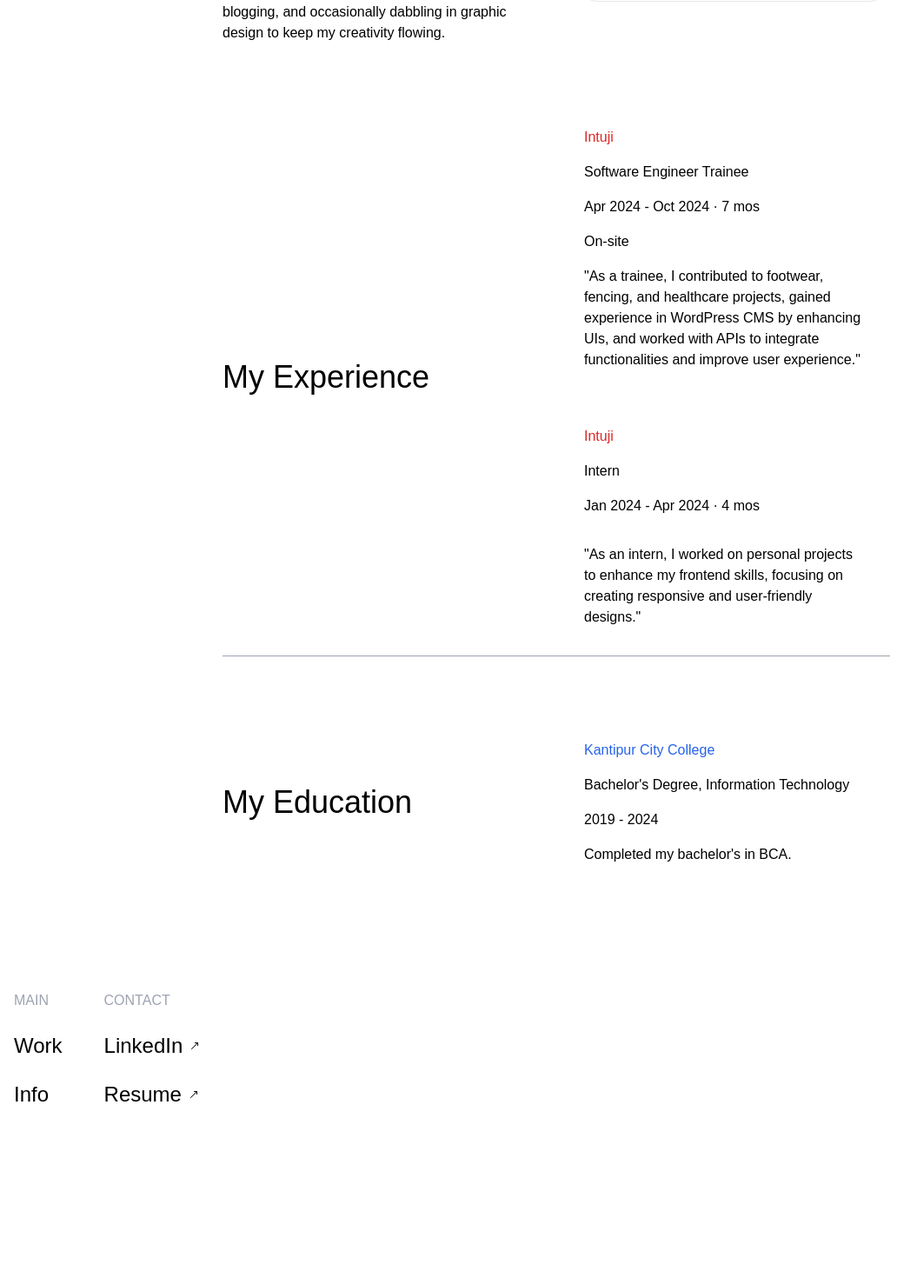
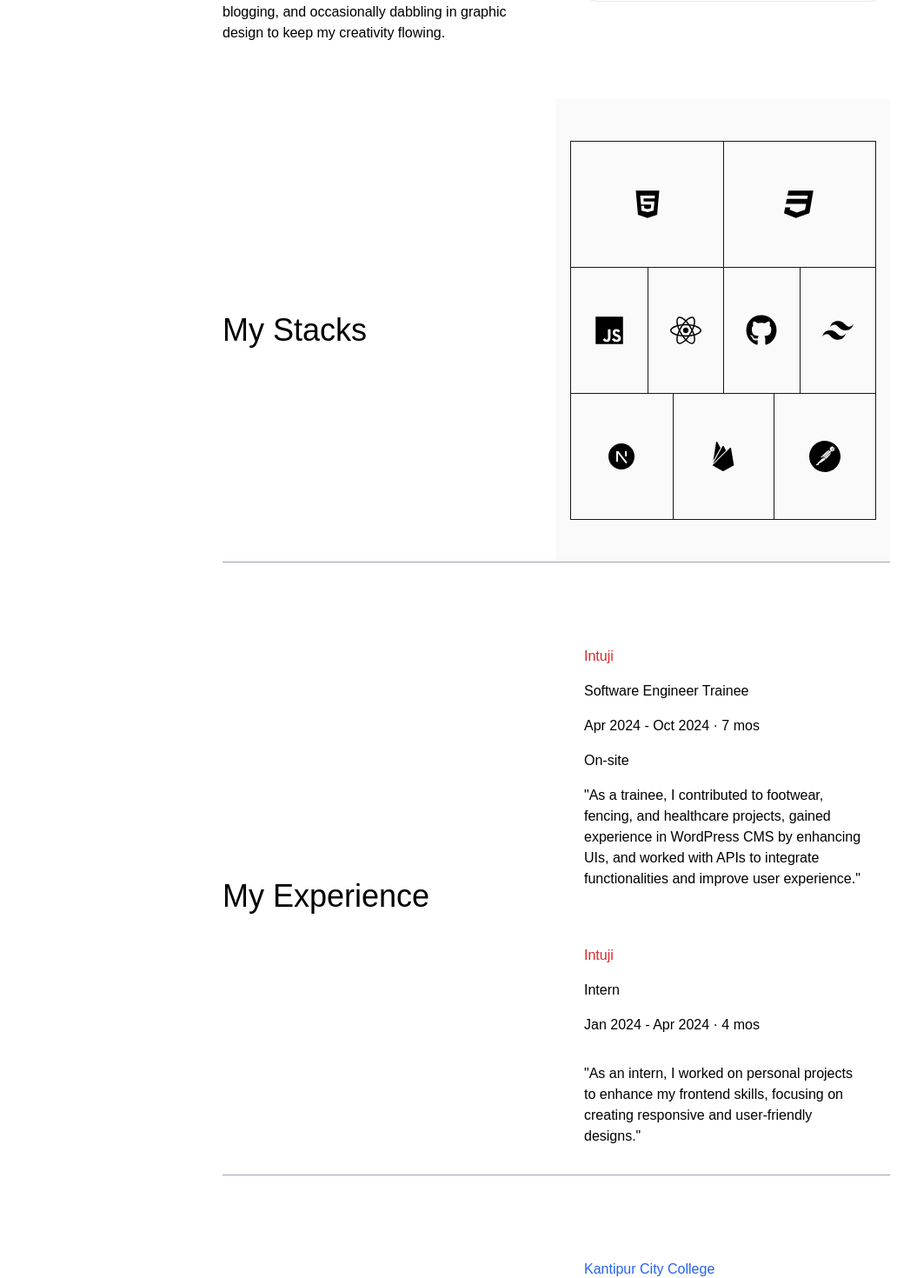
Before and after one commit to rikeshhh/portfolioo, a Next.js app: page /info in a window 1280 px wide. Shown: the part 2506-3976 px from the top of the page at 87% size, without its empty margins (0-1055 px from the left). Before the commit the page ends 3829 px from the top, so only its background shows below. Built offline with nearby package versions, Linux system fonts and the light colour scheme; a web font is replaced by a local one.

Commit message:
feat:added a stack section

```diff
--- a/package.json
+++ b/package.json
@@ -21,6 +21,7 @@
     "next-themes": "^0.4.4",
     "react": "^19.0.0",
     "react-dom": "^19.0.0",
+    "react-icons": "^5.4.0",
     "tailwind-merge": "^2.5.5"
   },
   "devDependencies": {
--- a/src/app/info/page.tsx
+++ b/src/app/info/page.tsx
@@ -5,22 +5,29 @@ import InfoCard from "@/components/InfoCard";
 import InfoCardTwo from "@/components/InfoCardTwo";
 import MyEducation from "@/section/Education";
 import MyExperience from "@/section/Experience";
+import Stack from "@/section/Stack";
 
-export default function Info(){
-    return(
+export default function Info() {
+  return (
     <section className="work w-full  min-h-screen  font-unbounded">
       <div className="flex flex-col justify-center items-center container mx-auto md:px-56 gap-16">
         <div className="w-full flex flex-col justify-start items-start py-24 px-4 ">
-                <span className="flex items-center text-gray-400"><Dot size={48} strokeWidth={3} />About me</span>
-               <h2 className=" md:text-7xl font-semibold">I am passionate about creating beautiful products that
-               empower people.</h2>
+          <span className="flex items-center text-gray-400">
+            <Dot size={48} strokeWidth={3} />
+            About me
+          </span>
+          <h2 className=" md:text-7xl font-semibold">
+            I am passionate about creating beautiful products that empower
+            people.
+          </h2>
         </div>
-        <InfoCard blogContent={BlogOne}/>
-        <InfoCardTwo blogContent={BlogTwo}/>
-        <InfoCard blogContent={BlogThree}/>
-        <MyExperience/>
-        <MyEducation/>
+        <InfoCard blogContent={BlogOne} />
+        <InfoCardTwo blogContent={BlogTwo} />
+        <InfoCard blogContent={BlogThree} />
+        <Stack />
+        <MyExperience />
+        <MyEducation />
       </div>
     </section>
-    )
+  );
 }
--- /dev/null
+++ b/src/components/ClipPathLink.tsx
@@ -0,0 +1,136 @@
+import { useAnimate } from "framer-motion";
+import { useTheme } from "next-themes";
+import React from "react";
+import { FaCss3, FaGithub, FaHtml5, FaJs, FaReact } from "react-icons/fa";
+import { IoLogoFirebase } from "react-icons/io5";
+import { RiTailwindCssFill,RiNextjsFill  } from "react-icons/ri";
+import { SiPostman } from "react-icons/si";
+
+export const ExampleStack = () => {
+  return (
+    <div className="bg-neutral-50 px-4 py-12">
+      <div className="mx-auto max-w-7xl">
+        <ClipPathLinks />
+      </div>
+    </div>
+  );
+};
+
+const ClipPathLinks = () => {
+  return (
+    <div className="divide-y divide-neutral-900 border border-neutral-900 ">
+      <div className="grid grid-cols-2 divide-x divide-neutral-900 text-black">
+        <LinkBox Icon={FaHtml5} href="#" />
+        <LinkBox Icon={FaCss3} href="#" />
+      </div>
+      <div className="grid grid-cols-4 divide-x divide-neutral-900 text-black">
+        <LinkBox Icon={FaJs} href="#" />
+        <LinkBox Icon={FaReact} href="#" />
+        <LinkBox Icon={FaGithub} href="#" />
+        <LinkBox Icon={RiTailwindCssFill} href="#" />
+      </div>
+      <div className="grid grid-cols-3 divide-x divide-neutral-900 text-black">
+        <LinkBox Icon={RiNextjsFill} href="#" />
+        <LinkBox Icon={IoLogoFirebase} href="#" />
+        <LinkBox Icon={SiPostman} href="#" />
+      </div>
+    </div>
+  );
+};
+
+const NO_CLIP = "polygon(0 0, 100% 0, 100% 100%, 0% 100%)";
+const BOTTOM_RIGHT_CLIP = "polygon(0 0, 100% 0, 0 0, 0% 100%)";
+const TOP_RIGHT_CLIP = "polygon(0 0, 0 100%, 100% 100%, 0% 100%)";
+const BOTTOM_LEFT_CLIP = "polygon(100% 100%, 100% 0, 100% 100%, 0 100%)";
+const TOP_LEFT_CLIP = "polygon(0 0, 100% 0, 100% 100%, 100% 0)";
+
+const ENTRANCE_KEYFRAMES = {
+  left: [BOTTOM_RIGHT_CLIP, NO_CLIP],
+  bottom: [BOTTOM_RIGHT_CLIP, NO_CLIP],
+  top: [BOTTOM_RIGHT_CLIP, NO_CLIP],
+  right: [TOP_LEFT_CLIP, NO_CLIP],
+};
+
+const EXIT_KEYFRAMES = {
+  left: [NO_CLIP, TOP_RIGHT_CLIP],
+  bottom: [NO_CLIP, TOP_RIGHT_CLIP],
+  top: [NO_CLIP, TOP_RIGHT_CLIP],
+  right: [NO_CLIP, BOTTOM_LEFT_CLIP],
+};
+
+const LinkBox = ({ Icon, href }) => {
+  const [scope, animate] = useAnimate();
+
+  const getNearestSide = (e) => {
+    const box = e.target.getBoundingClientRect();
+
+    const proximityToLeft = {
+      proximity: Math.abs(box.left - e.clientX),
+      side: "left",
+    };
+    const proximityToRight = {
+      proximity: Math.abs(box.right - e.clientX),
+      side: "right",
+    };
+    const proximityToTop = {
+      proximity: Math.abs(box.top - e.clientY),
+      side: "top",
+    };
+    const proximityToBottom = {
+      proximity: Math.abs(box.bottom - e.clientY),
+      side: "bottom",
+    };
+
+    const sortedProximity = [
+      proximityToLeft,
+      proximityToRight,
+      proximityToTop,
+      proximityToBottom,
+    ].sort((a, b) => a.proximity - b.proximity);
+
+    return sortedProximity[0].side;
+  };
+
+  const handleMouseEnter = (e) => {
+    const side = getNearestSide(e);
+
+    animate(scope.current, {
+      clipPath: ENTRANCE_KEYFRAMES[side],
+    });
+  };
+
+  const handleMouseLeave = (e) => {
+    const side = getNearestSide(e);
+
+    animate(scope.current, {
+      clipPath: EXIT_KEYFRAMES[side],
+    });
+  };
+  const { theme } = useTheme()
+console.log(theme);
+  return (
+    <a
+      href={href}
+      onMouseEnter={(e) => {
+        handleMouseEnter(e);
+      }}
+      onMouseLeave={(e) => {
+        handleMouseLeave(e);
+      }}
+      className="relative grid h-20 w-full place-content-center sm:h-28 md:h-36"
+    >
+      <Icon className="text-xl sm:text-3xl lg:text-4xl" />
+
+      <div
+        ref={scope}
+        style={{
+          clipPath: BOTTOM_RIGHT_CLIP,
+        }}
+        className={`absolute inset-0 grid place-content-center  ${
+            theme === "dark" ? "bg-neutral-900 text-white" : "text-white bg-neutral-900"
+          }`}      >
+        <Icon className="text-xl sm:text-3xl md:text-4xl " />
+      </div>
+    </a>
+  );
+};
--- a/src/section/Footer.tsx
+++ b/src/section/Footer.tsx
@@ -1,20 +1,24 @@
+"use client";
 import { MoveUpRight } from "lucide-react";
 import Link from "next/link";
+import { usePathname } from "next/navigation";
 
 export default function Footer() {
+  const pathname = usePathname();
+  const workActive = pathname === "/work";
+  const infoActive = pathname === "/";
   return (
     <footer className="container mx-auto flex gap-12 px-4 py-12">
       <ul className="flex flex-col [&>li]:md:text-2xl gap-6">
         <span className="flex items-center text-gray-400 text-base">MAIN</span>
-        <li>Work</li>
-        <li>Info</li>
+        <li><Link href="/" className={`${infoActive?"text-gray-500":""}`}>Info</Link></li>
+        <li><Link href="/work" className={`${workActive?"text-gray-500":""}`}>Work</Link></li>
       </ul>
       <ul className="flex flex-col [&>li]:md:text-2xl gap-6">
         <span className="flex items-center text-gray-400 text-base">
           CONTACT
         </span>
         <li className="flex gap-2 items-center">
-          {" "}
           <Link
             href="https://www.linkedin.com/in/rikesh-shrestha-a521b1197"
             target="_blank"
@@ -25,7 +29,6 @@ export default function Footer() {
           </Link>
         </li>
         <li className="flex gap-2">
-          {" "}
           <Link
             href="/file/RikeshShresthaResume.pdf"
             target="_blank"
--- /dev/null
+++ b/src/section/Stack.tsx
@@ -0,0 +1,10 @@
+import { ExampleStack } from "@/components/ClipPathLink";
+
+export default function Stack(){
+    return(
+        <div className="w-full grid md:grid-cols-2 grid-cols-1 items-center justify-center border-b-[1px] border-gray-400">
+        <h2 className="text-4xl">My Stacks</h2>
+        <ExampleStack/>
+        </div>
+    )
+}
```
Also changed, not shown: 1 other file (tests, documents, lock files or other folders). Lines whose indentation alone changed are shown as unchanged.
